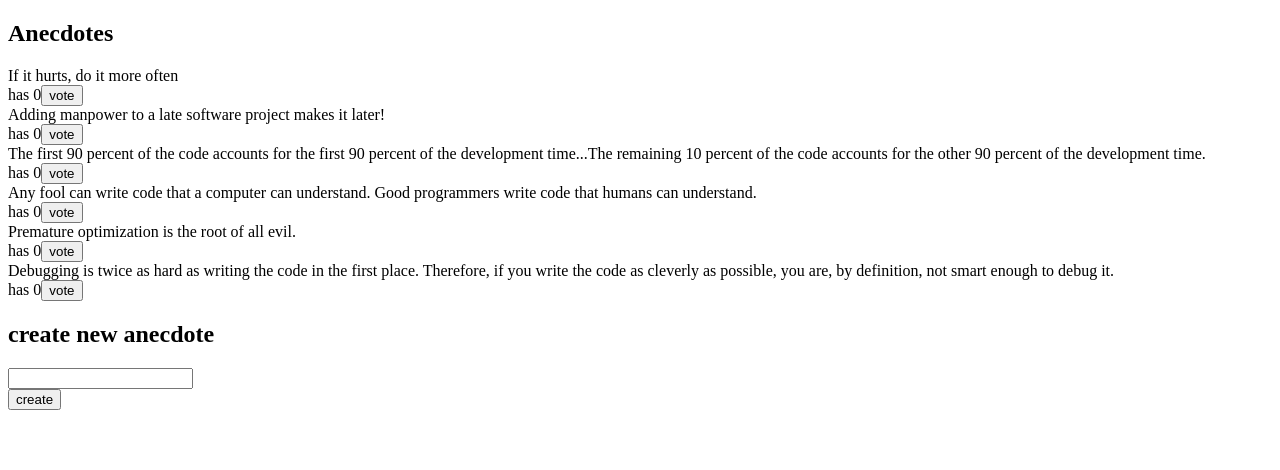
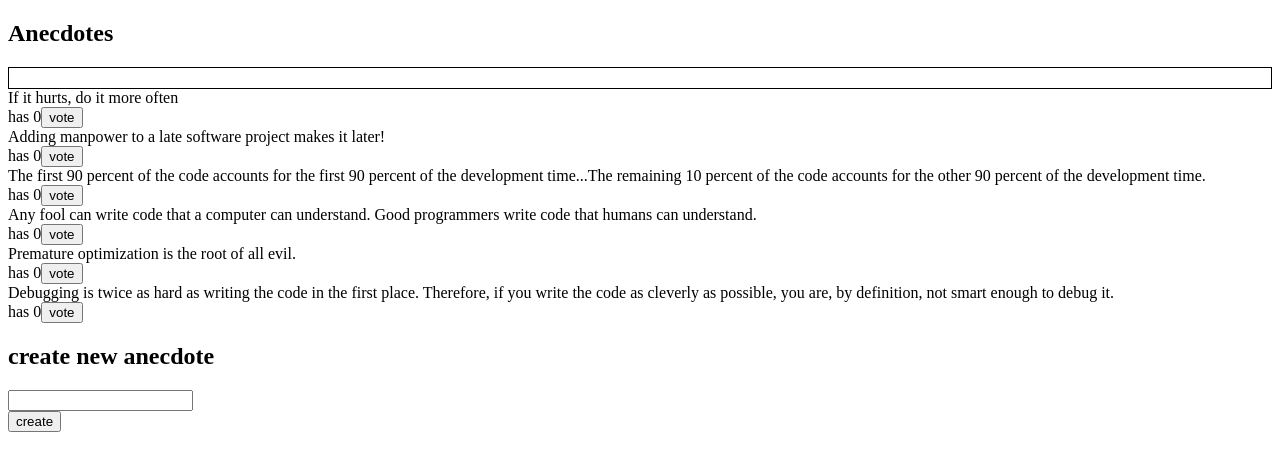
Before and after one commit to Pleopleq/testing-redux-app02, a React (Create React App) app: page / in a window 1280 px wide. Shown: the top 470 px of the page. Built offline with nearby package versions, Linux system fonts and the light colour scheme.

Commit message:
6.10 Better anecdotes, step8
Extend the notification component so that it renders the message stored in the redux store, making the component to take the form.

```diff
--- a/src/App.js
+++ b/src/App.js
@@ -1,12 +1,13 @@
 import React from 'react'
 import AnecdoteForm from './components/AnecdoteForm'
 import AnecdoteList from './components/AnecdoteList'
+import Notification from './components/Notification'
 
 const App = () => {
-
   return (
     <div>
       <h2>Anecdotes</h2>
+      <Notification></Notification>
       <AnecdoteList></AnecdoteList>
       <AnecdoteForm></AnecdoteForm>
     </div>
--- a/src/components/AnecdoteList.js
+++ b/src/components/AnecdoteList.js
@@ -1,6 +1,8 @@
 import React from "react";
 import { useSelector, useDispatch } from 'react-redux'
 import { voteAnecdote } from '../reducers/anecdoteReducer'
+import { setNewNotification } from '../reducers/notificationReducer'
+import store from '../store'
 
 const AnecdoteList = () => {
     const anecdotes = useSelector(state => state.anecdotes)
@@ -19,7 +21,9 @@ const AnecdoteList = () => {
     return comparison
   }
   const vote = (id) => {
+    const anecdoteVoted = store.getState().anecdotes.find((a) => a.id === id);
     dispatch(voteAnecdote(id))
+    dispatch(setNewNotification(`You voted for "${anecdoteVoted.content}"`))
   }
 
   const anecdotesSortedByVotes = anecdotes.sort(compare)
--- a/src/components/Notification.js
+++ b/src/components/Notification.js
@@ -1,6 +1,8 @@
 import React from 'react'
+import { useSelector } from 'react-redux'
 
 const Notification = () => {
+  const notification = useSelector(state => state.notification.message)
   const style = {
     border: 'solid',
     padding: 10,
@@ -8,7 +10,7 @@ const Notification = () => {
   }
   return (
     <div style={style}>
-      render here notification...
+      {notification}
     </div>
   )
 }
--- /dev/null
+++ b/src/reducers/notificationReducer.js
@@ -0,0 +1,20 @@
+const initialState = {
+    message: ''
+}
+
+const notificationReduce = (state = initialState, action) => {
+    if(action.type === 'NOTIFICATION'){
+        return {...state, message: state.message.concat(action.data.message)}
+    }
+return state
+}
+
+export const setNewNotification = (message) => ({
+    type: 'NOTIFICATION',
+    data: {
+        message
+    }
+})
+
+
+export default notificationReduce
--- a/src/store.js
+++ b/src/store.js
@@ -1,8 +1,10 @@
 import { createStore, combineReducers} from 'redux';
 import anecdoteReducer from './reducers/anecdoteReducer';
+import notificationReducer from './reducers/notificationReducer'
 
 const reducer = combineReducers({
     anecdotes: anecdoteReducer,
+    notification: notificationReducer
 });
 window.__REDUX_DEVTOOLS_EXTENSION__ && window.__REDUX_DEVTOOLS_EXTENSION__();
 const store = createStore(reducer);
```
Also changed, not shown: src/index.js (+9 -8 lines).
